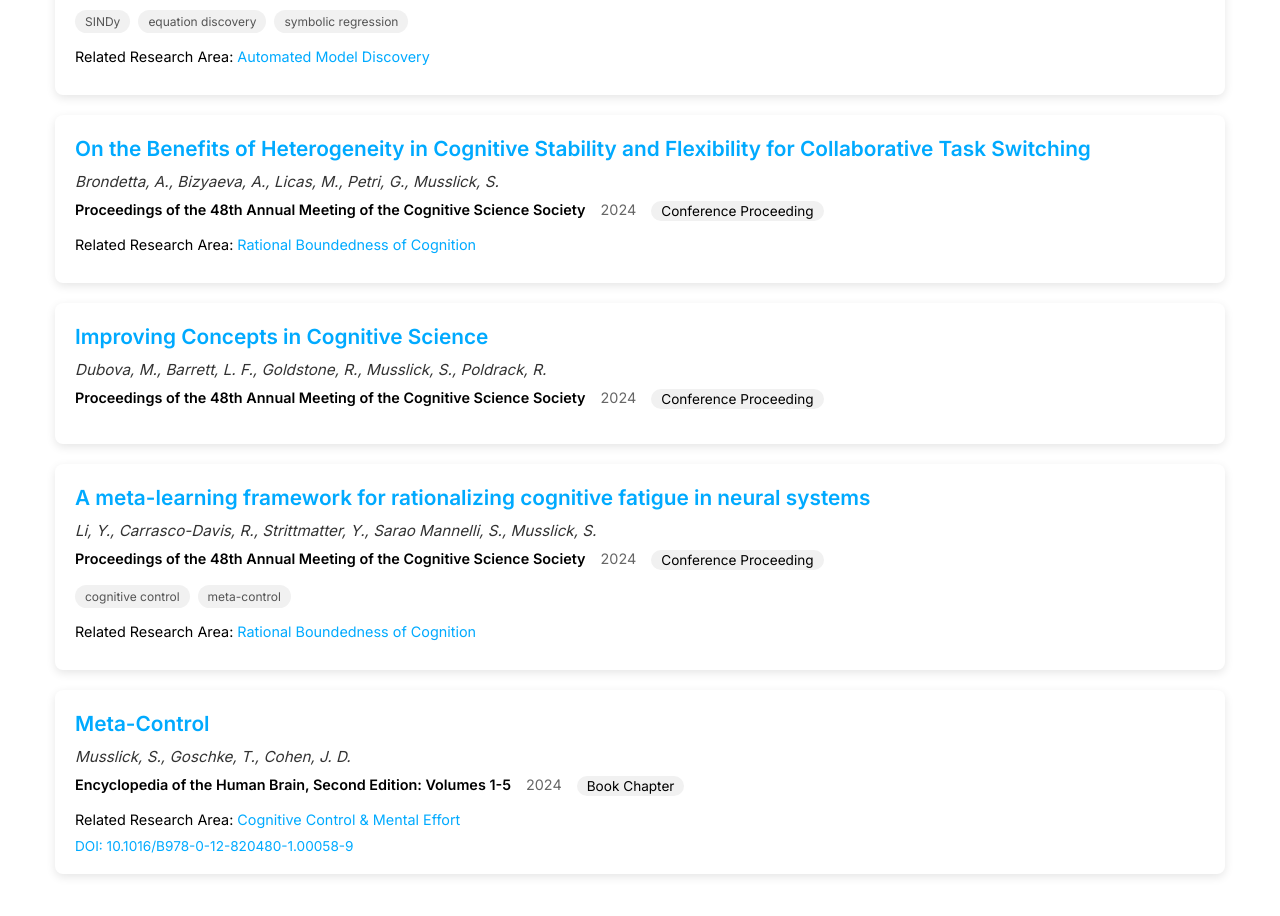
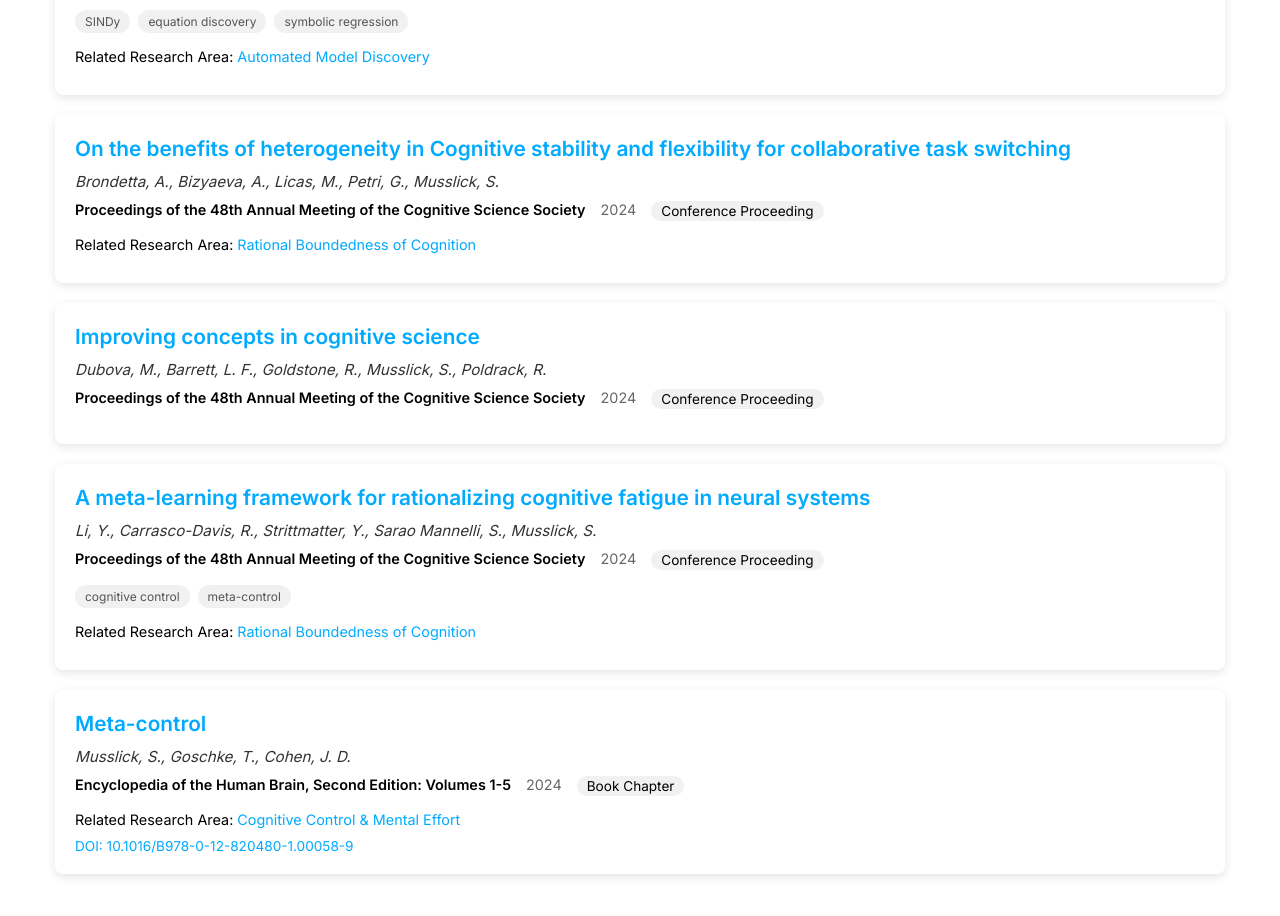
Before and after one commit to musslick/lab-website, a React (Create React App) app: page /publications in a window 1280 px wide. Shown: the part 3900-4816 px from the top of the page. Built offline with nearby package versions, Linux system fonts and the light colour scheme.

Commit message:
added pubs

```diff
--- a/src/data/publications.ts
+++ b/src/data/publications.ts
@@ -363,7 +363,7 @@ export const publications: Publication[] = [
 },
   {
   "id": "pub-1744728564846",
-  "title": "On the Benefits of Heterogeneity in Cognitive Stability and Flexibility for Collaborative Task Switching",
+  "title": "On the benefits of heterogeneity in Cognitive stability and flexibility for collaborative task switching",
   "journal": "Proceedings of the 48th Annual Meeting of the Cognitive Science Society",
   "year": 2024,
   "type": "conference proceeding",
@@ -380,7 +380,7 @@ export const publications: Publication[] = [
 },
 {
   "id": "pub-1744736334974",
-  "title": "Improving Concepts in Cognitive Science",
+  "title": "Improving concepts in cognitive science",
   "journal": "Proceedings of the 48th Annual Meeting of the Cognitive Science Society",
   "year": 2024,
   "type": "conference proceeding",
@@ -417,7 +417,7 @@ export const publications: Publication[] = [
 },
 {
   "id": "pub-1744736825251",
-  "title": "Meta-Control",
+  "title": "Meta-control",
   "journal": "Encyclopedia of the Human Brain, Second Edition: Volumes 1-5",
   "year": 2024,
   "type": "book chapter",
```
